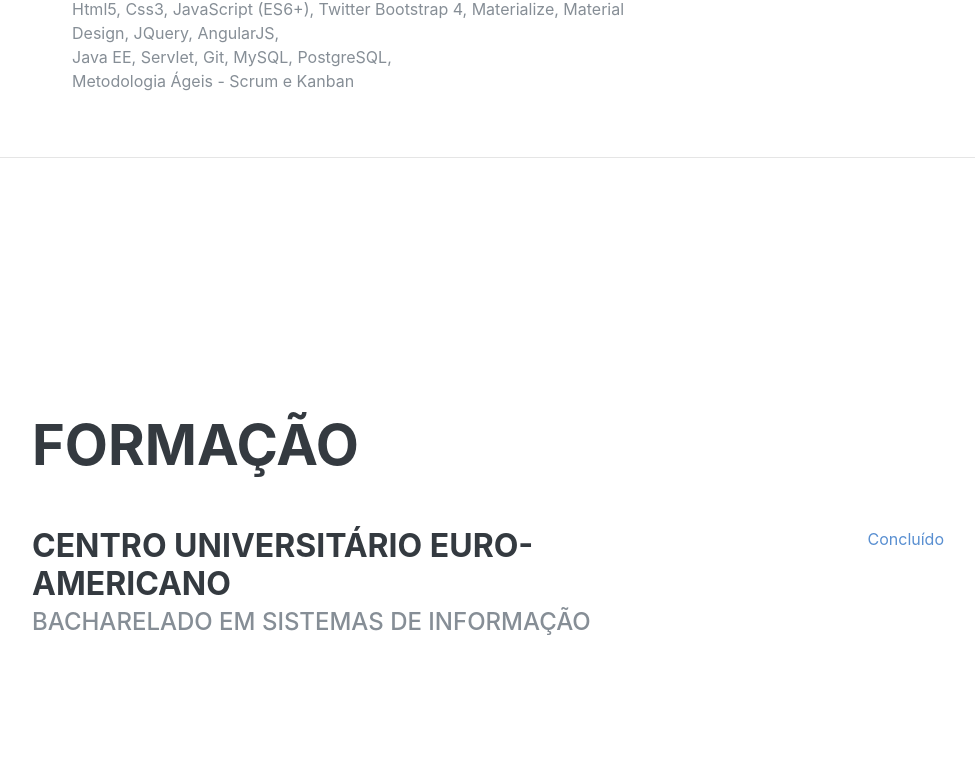
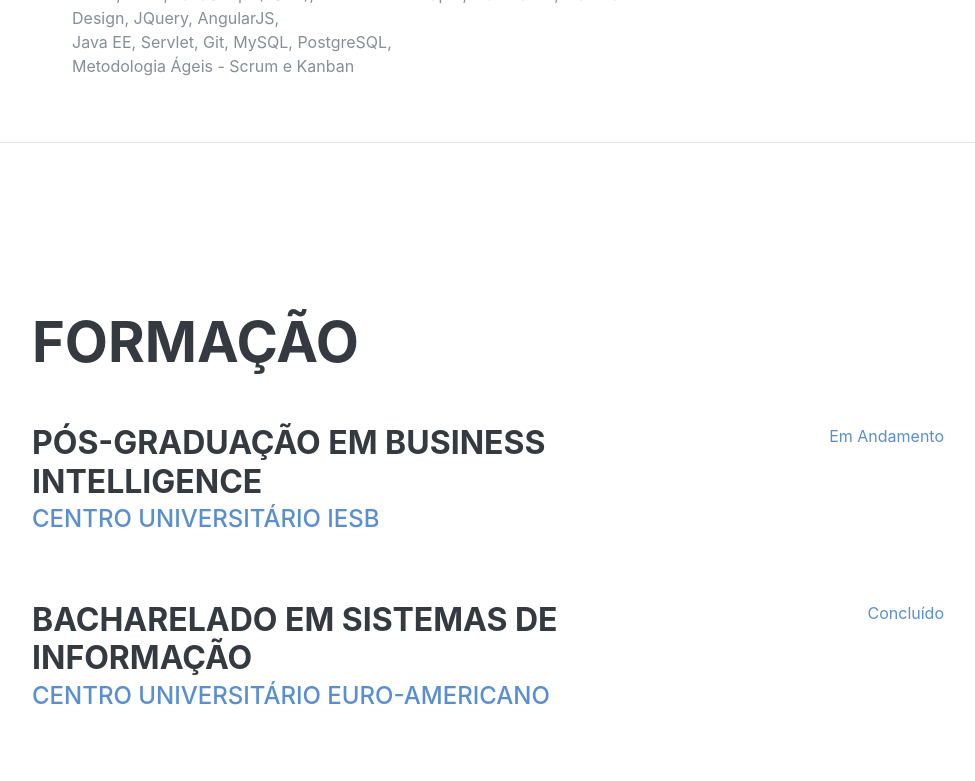
Before and after one commit to lucasrosab/lucasrosab.github.io, a plain HTML site: page index.html in a window 1280 px wide. Shown: the part 1961-2742 px from the top of the page, without its empty margins (288-1263 px from the left). Drawn offline with nearby package versions, Linux system fonts and the light colour scheme; a web font is replaced by a local one.

Commit message:
Atualização Portfolio

```diff
--- a/index.html
+++ b/index.html
@@ -65,7 +65,7 @@
               <span class="text-primary">Rosa</span>
             </h1>
             <div class="subheading mb-5">Brasília - Distrito Federal · Brasil · +55 (61)99105-6624 ·
-              <a href="#">lucasrosa.comercial@gmail.com</a>
+              <a href="mailto:lucasrosa.comercial@gmail.com">lucasrosa.comercial@gmail.com</a>
             </div>
             <p class="lead mb-5" align = "justify">
                 Minha trajetória profissional começou com a área de infraestrutura. Atualmente, estudo desenvolvimento web fullstack utilizando a linguagem Java.<br>
@@ -93,9 +93,10 @@
             <h2 class="mb-5">Experiência</h2>
             <div class="resume-item d-flex flex-column flex-md-row justify-content-between mb-5">
               <div class="resume-content">
-                <h3 class="mb-0">Estagiário de Desenvolvimento Web</h3>
+                <h3 class="mb-0">Trainee</h3>
                 <div class="subheading mb-3">OSM Consultoria e Sistemas Ltda.</div>
                 <ul>
+                  <li>Implementação de Casos de Uso;</li>
                   <li>Desenvolvimento de novos componentes e melhorias no sistema <a href="http://www.osm.com.br/osm/home" target="_blank">Mentorh</a> - Sistema de Recursos Humanos, com foco em empresas públicas;</li>
                   <li>Desenvolvimento de relatórios gerenciais e estatísticos utilizando o JasperReports. possibilitando que o cliente interprete sua massa de dados e tome ações preventivas com maior agilidade, economia e eficácia;</li>
                   <li>Administração e gerenciamento do banco de dados Caché da Intersystems;</li>
@@ -135,11 +136,20 @@
         <section class="resume-section p-3 p-lg-5 d-flex align-items-center" id="formacao">
           <div class="w-100">
             <h2 class="mb-5">Formação</h2>
+            <div class="resume-item d-flex flex-column flex-md-row justify-content-between mb-5">
+              <div class="resume-content">
+                <h3 class="mb-0">Pós-Graduação em Business Intelligence</h3>
+                <div class="subheading mb-3"><a href="https://www.iesb.br/portal" target="_blank">Centro Universitário IESB</a></div>
+              </div>
+              <div class="resume-date text-md-right">
+                <span class="text-primary">Em Andamento</span>
+              </div>
+            </div>
 
             <div class="resume-item d-flex flex-column flex-md-row justify-content-between mb-5">
               <div class="resume-content">
-                <h3 class="mb-0">Centro Universitário Euro-Americano</h3>
-                <div class="subheading mb-3">Bacharelado em Sistemas de Informação</div>
+                <h3 class="mb-0">Bacharelado em Sistemas de Informação</h3>
+                <div class="subheading mb-3"><a href="https://www.unieuro.edu.br/novoportal/" target="_blank">Centro Universitário Euro-Americano</a></div>
               </div>
               <div class="resume-date text-md-right">
                 <span class="text-primary">Concluído</span>
```
